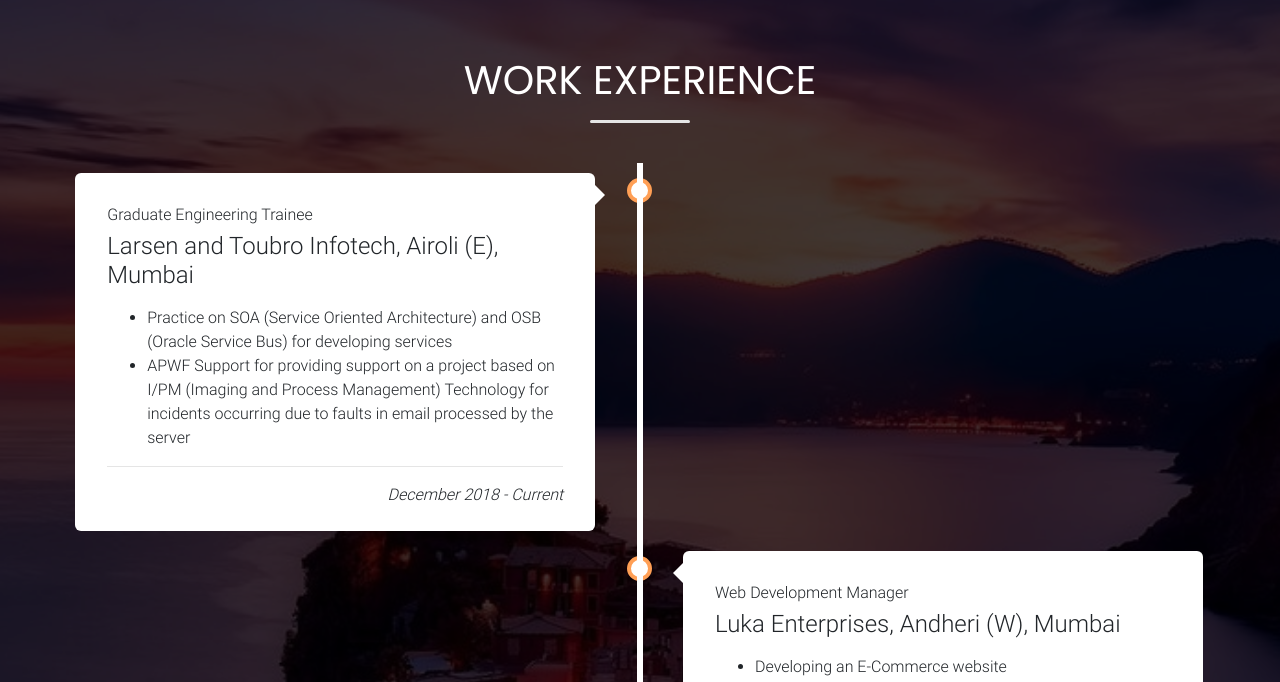
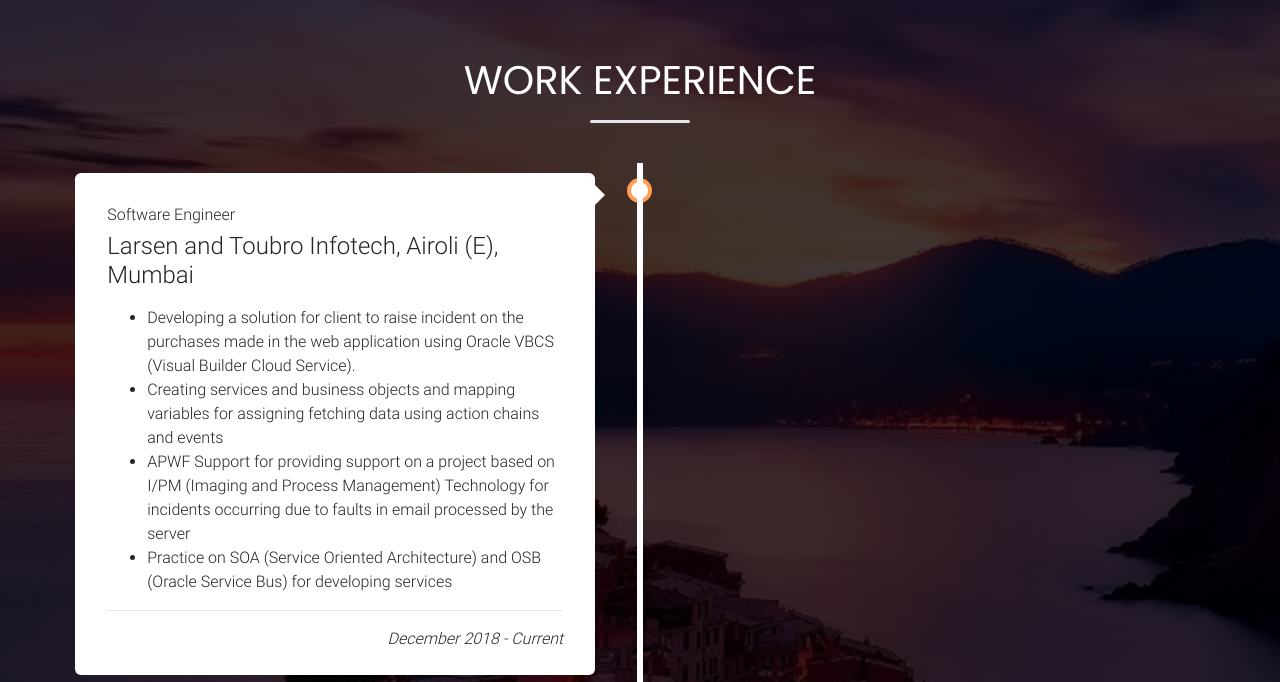
Before and after one commit to itsumeet27/portfolio, a PHP site: page /experience.php in a window 1280 px wide. Shown: the part 64-746 px from the top of the page. Run offline with PHP 8.4, Linux system fonts and the light colour scheme; some libraries are stand-ins or nearby versions.

Commit message:
About & Experience Changes

```diff
--- a/experience.php
+++ b/experience.php
@@ -9,16 +9,24 @@
 		<div class="timeline">
 			<div class="timeline-container left animated slideInLeft slow">
 				<div class="content">
-					<h6 class="h6-responsive text-justify">Graduate Engineering Trainee</h6>
+					<h6 class="h6-responsive text-justify">Software Engineer</h6>
 					<h4 class="h4-responsive text-left">Larsen and Toubro Infotech, Airoli (E), Mumbai</h4>
 					<p class="text-justify">
 						<ul>
-							<li>Practice on SOA (Service Oriented Architecture) and OSB (Oracle Service Bus) for
-								developing services
+							<li>
+							Developing a solution for client to raise incident on the purchases made in the web application using Oracle VBCS (Visual Builder Cloud Service).
 							</li>
-							<li>APWF Support for providing support on a project based on I/PM (Imaging and Process
+							<li>
+								Creating services and business objects and mapping variables for assigning fetching data using action chains and events
+							</li>
+							<li>
+								APWF Support for providing support on a project based on I/PM (Imaging and Process
 								Management) Technology for incidents occurring due to faults in email processed by the
 								server
+							</li>
+							<li>
+								Practice on SOA (Service Oriented Architecture) and OSB (Oracle Service Bus) for
+								developing services
 							</li>
 						</ul>
 					</p>
```
Also changed, not shown: about.php (+4 -4 lines).
